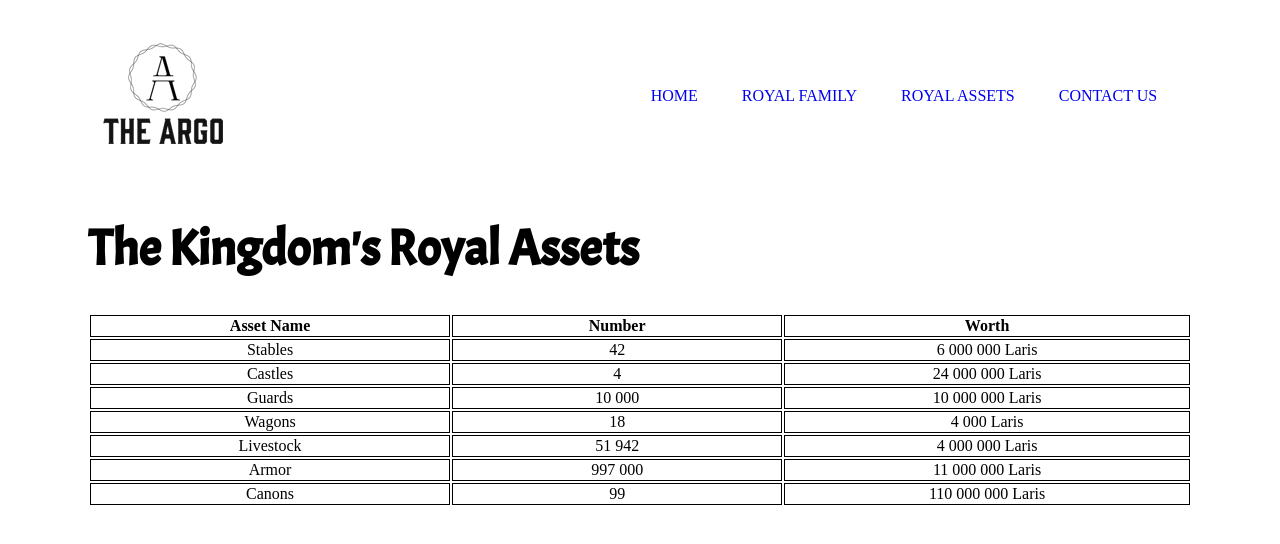
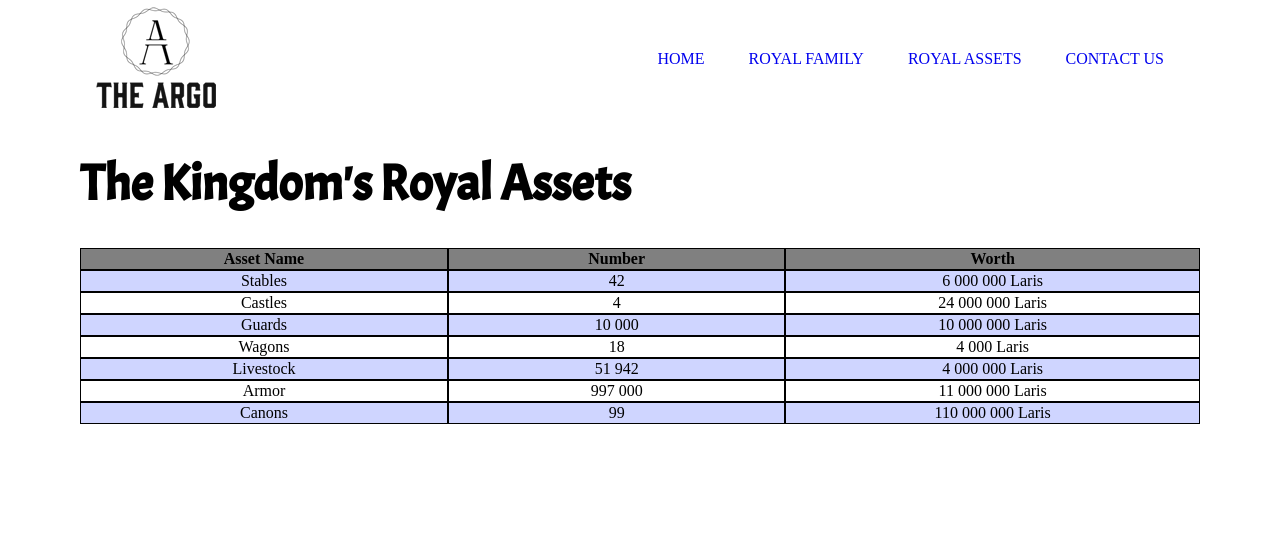
Before and after one commit to Arnaud-Chane/odyssey, a plain HTML site: page assets.html in a window 1280 px wide. Drawn offline with Linux system fonts and the light colour scheme.

Commit message:
Add files via upload
css overall

```diff
--- a/assets.html
+++ b/assets.html
@@ -42,7 +42,7 @@
 
     <!-- Table Body Start -->
         <tbody>
-          <tr>
+          <tr class="bg-light-grey">
             <td>Stables</td>
             <td>42</td>
             <td>6 000 000 Laris</td>
@@ -52,7 +52,7 @@
             <td>4</td>
             <td>24 000 000 Laris</td>
           </tr>
-          <tr>
+          <tr class="bg-light-grey">
             <td>Guards</td>
             <td>10 000</td>
             <td>10 000 000 Laris</td>
@@ -62,7 +62,7 @@
             <td>18</td>
             <td>4 000 Laris</td>
           </tr>
-          <tr>
+          <tr class="bg-light-grey">
             <td>Livestock</td>
             <td>51 942</td>
             <td>4 000 000 Laris</td>
@@ -72,7 +72,7 @@
             <td>997 000</td>
             <td>11 000 000 Laris</td>
           </tr>
-          <tr>
+          <tr class="bg-light-grey">
             <td>Canons</td>
             <td>99</td>
             <td>110 000 000 Laris</td>
--- a/style.css
+++ b/style.css
@@ -1,3 +1,7 @@
+body {
+  margin: 0;
+}
+
 /* Navbar */
 
 .logo {
@@ -5,6 +9,7 @@
 }
 
 .navbar {
+  height: 6vh;
   width: 85%;
   margin: auto;
   padding: 35px 0;
@@ -41,14 +46,15 @@ h1 {
 /* Home */
 
 .welcome-with-background {
-  height: 400px;
+  height: 60vh;
   background-image: url("images/Background-index.jpg");
   background-size: cover;
   display: flex;
   justify-content: center;
   align-items: center;
   color: White;
-  font-size: 40px;
+  font-size: 60px;
+  font-weight: bold;
 }
 
 .about-kingdom-container {
@@ -94,6 +100,11 @@ h1 {
 
 table {
   width: 100%;
+  border-spacing: 0px;
+}
+
+thead {
+  background-color: grey;
 }
 
 th, td {
@@ -103,6 +114,9 @@ th, td {
   text-align: center;
 }
 
+.bg-light-grey {
+  background-color: #CFD5FF;
+}
 
 
 /* Contact Form */
@@ -119,6 +133,10 @@ th, td {
   margin-bottom: 20px;
 }
 
+textarea {
+  height: 30vh;
+}
+
 .button {
   display: flex;
   justify-content: right;
```
